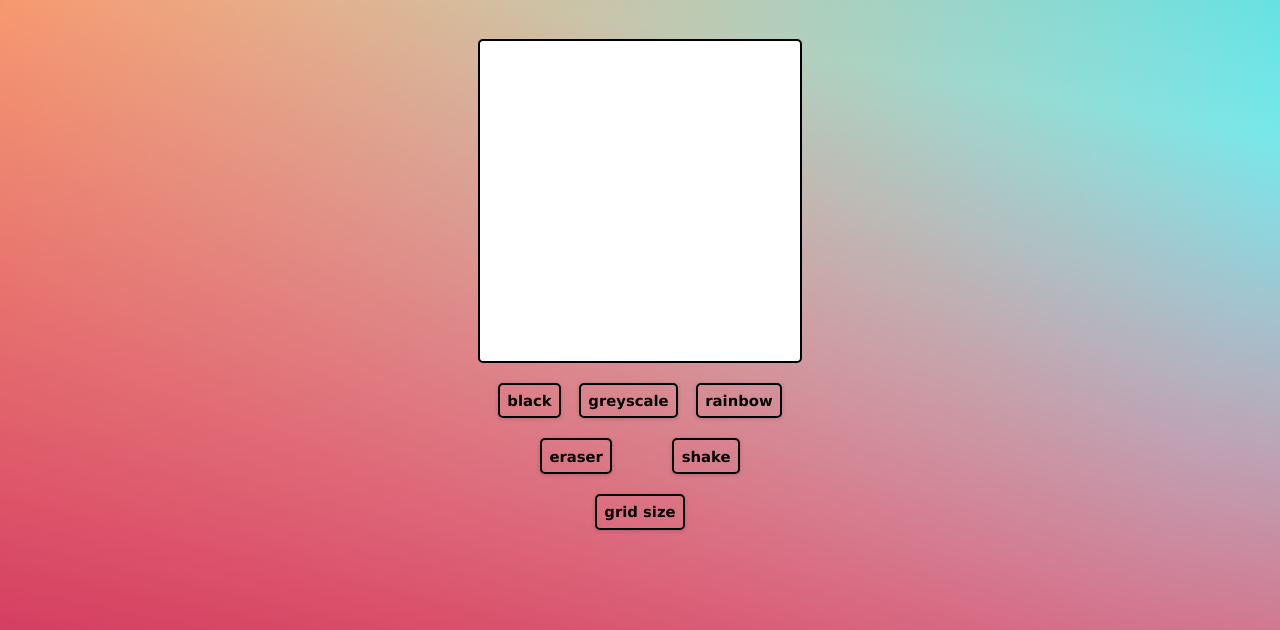
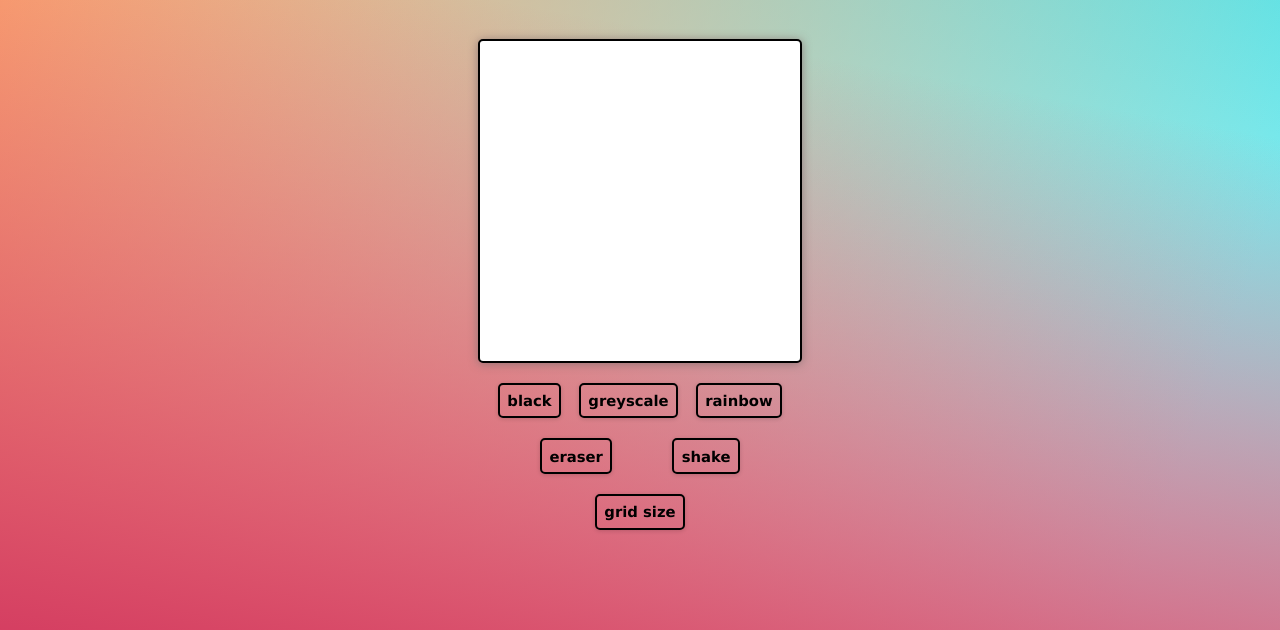
Before and after one commit to permalik/js_etch_a_sketch, a website built with Parcel: page src/index.html in a window 1280 px wide. Shown: the part 170-800 px from the top of the page. Built offline with nearby package versions, Linux system fonts and the light colour scheme.

Commit message:
Add container box shadow

```diff
--- a/src/styles/main.scss
+++ b/src/styles/main.scss
@@ -43,6 +43,7 @@ html {
   background: white;
   border: 2px solid black;
   border-radius: 5px;
+  box-shadow: 0 1px 10px hsla(0, 9%, 48%, 0.842);
   margin-bottom: 2rem;
 
   @keyframes shake {
```
Also changed, not shown: 2 other files.
